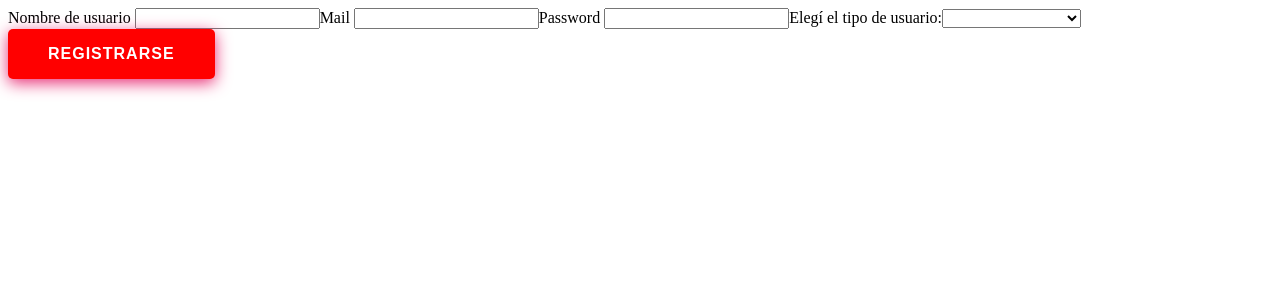
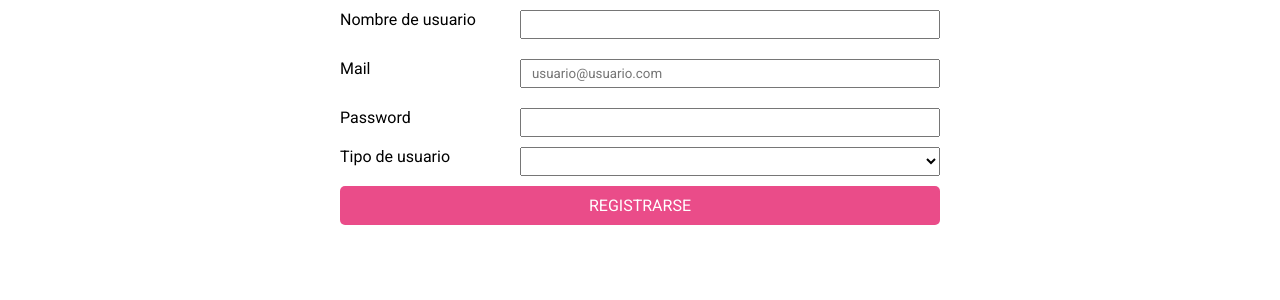
Before and after one commit to dr3am-team/tocatu-vue, a Vue app: page /register in a window 1280 px wide. Shown: the top 300 px of the page. Built offline with nearby package versions, Linux system fonts and the light colour scheme.

Commit message:
Changes: * Add styles for Input and RegisterView * Add sass * Add normalize.css * Add roboto font

```diff
--- a/index.html
+++ b/index.html
@@ -1,10 +1,14 @@
 <!DOCTYPE html>
 <html lang="en">
   <head>
-    <meta charset="UTF-8">
-    <link rel="icon" href="/favicon.ico">
-    <meta name="viewport" content="width=device-width, initial-scale=1.0">
-    <title>Vite App</title>
+    <meta charset="UTF-8" />
+    <meta http-equiv="X-UA-Compatible" content="IE=edge" />
+    <meta name="viewport" content="width=device-width, initial-scale=1.0" />
+    <link rel="stylesheet" href="./normalize.css" />
+    <link rel="preconnect" href="https://fonts.googleapis.com" />
+    <link rel="preconnect" href="https://fonts.gstatic.com" crossorigin />
+    <link href="https://fonts.googleapis.com/css2?family=Roboto:wght@400;700&display=swap" rel="stylesheet" />
+    <title>Tocatu</title>
   </head>
   <body>
     <div id="app"></div>
--- /dev/null
+++ b/normalize.css
@@ -0,0 +1,6 @@
+* {
+  margin: 0;
+  padding: 0;
+  box-sizing: border-box;
+  font-family: 'Roboto', sans-serif;
+}
--- a/package.json
+++ b/package.json
@@ -10,7 +10,9 @@
     "format": "prettier --write src/"
   },
   "dependencies": {
+    "normalize.css": "^8.0.1",
     "pinia": "^2.0.32",
+    "sass": "^1.62.1",
     "vue": "^3.2.47",
     "vue-router": "^4.1.6"
   },
--- a/src/components/ButtonComponent.vue
+++ b/src/components/ButtonComponent.vue
@@ -15,14 +15,18 @@ export default {
     buttonClass: {
       type: String,
       default: ''
+    },
+    customStyle: {
+      type: String
     }
   }
 }
 </script>
 
-<style scoped>
+<style scoped lang="scss">
 .button {
-  padding: 1rem 2.5rem;
+  margin-top: 10px;
+  padding: 10px 15px;
   text-align: center;
   font-size: 16px;
   text-transform: uppercase;
@@ -30,12 +34,14 @@ export default {
   background: #ea4c89;
   border: none;
   color: #fff;
-  font-weight: bold;
-  letter-spacing: 1px;
   border-radius: 5px;
-  box-shadow: 0px 4px 16px #e82d75;
-}
-.danger {
-  background: red;
+
+  &:hover {
+    filter: brightness(1.2);
+  }
+
+  &.danger {
+    background: red;
+  }
 }
 </style>
--- a/src/components/InputComponent.vue
+++ b/src/components/InputComponent.vue
@@ -1,7 +1,12 @@
 <template>
-  <label for="">
+  <label :for="label">
     {{ label }}
-    <input :value="modelValue" :type="type" @input="$emit('update:modelValue', $event.target.value)" />
+    <input
+      :value="modelValue"
+      :type="type"
+      @input="$emit('update:modelValue', $event.target.value)"
+      :placeholder="placeholder"
+    />
   </label>
 </template>
 
@@ -18,6 +23,9 @@ export default {
       default: 'Label',
       required: true
     },
+    placeholder: {
+      type: String
+    },
     modelValue: {
       type: String
     }
@@ -26,4 +34,15 @@ export default {
 }
 </script>
 
-<style></style>
+<style scoped lang="scss">
+label {
+  display: flex;
+  justify-content: space-between;
+  margin: 10px 0px;
+  width: 100%;
+  input {
+    padding: 5px 10px;
+    width: 70%;
+  }
+}
+</style>
--- a/src/views/RegisterView.vue
+++ b/src/views/RegisterView.vue
@@ -1,15 +1,16 @@
 <template>
-  <div>
+  <form class="container">
     <InputComponent type="text" v-model="generalData.username" label="Nombre de usuario" />
-    <InputComponent type="text" v-model="generalData.mail" label="Mail" />
+    <InputComponent type="text" v-model="generalData.mail" label="Mail" placeholder="usuario@usuario.com" />
     <InputComponent type="password" v-model="generalData.password" label="Password" />
-    <label for="account-type">Elegí el tipo de usuario:</label>
-    <select id="account-type" v-model="typeSelected" @click="select">
-      <option selected>Choose your fighter</option>
-      <option v-for="type in accountType" :key="type.value" :value="type.value">
-        {{ type.label }}
-      </option>
-    </select>
+    <label class="select-label" for="">
+      Tipo de usuario
+      <select class="select" id="account-type" v-model="typeSelected" @click="select">
+        <option v-for="type in accountType" :key="type.value" :value="type.value">
+          {{ type.label }}
+        </option>
+      </select>
+    </label>
 
     <div v-if="typeSelected == 'band'">
       <InputComponent type="text" v-model="band.name" label="Nombre de tu banda" />
@@ -21,8 +22,9 @@
       <InputComponent type="text" v-model="bar.address" label="Dirección" />
       <InputComponent type="number" v-model="bar.capacity" label="Capacidad" />
     </div>
-    <button-component @click="register" button-text="Registrarse" button-class="danger"></button-component>
-  </div>
+
+    <ButtonComponent @click="register" buttonText="Registrarse" customStyle="20px" />
+  </form>
 </template>
 
 <script>
@@ -70,4 +72,24 @@ export default {
 }
 </script>
 
-<style></style>
+<style scoped lang="scss">
+.container {
+  font-size: 16px;
+  display: flex;
+  flex-direction: column;
+  width: 600px;
+  margin: 0 auto;
+
+  .select-label {
+    display: flex;
+    justify-content: space-between;
+    .select {
+      padding: 5px 10px;
+      width: 70%;
+      option {
+        padding: 5px 0px;
+      }
+    }
+  }
+}
+</style>
```
Also changed, not shown: 1 other file (tests, documents, lock files or other folders).
